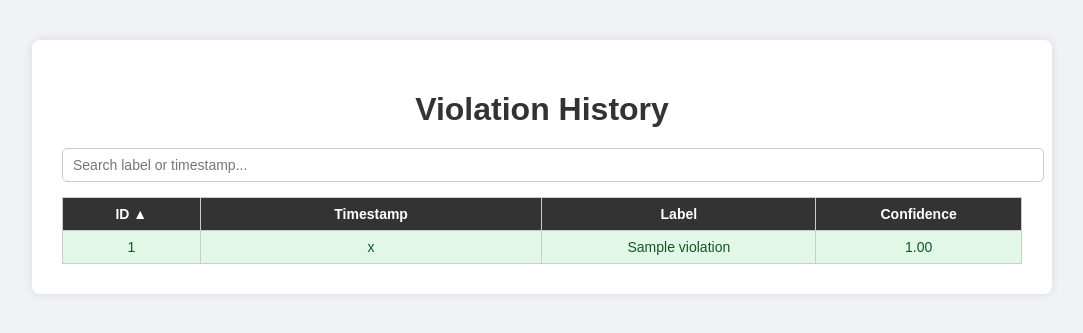
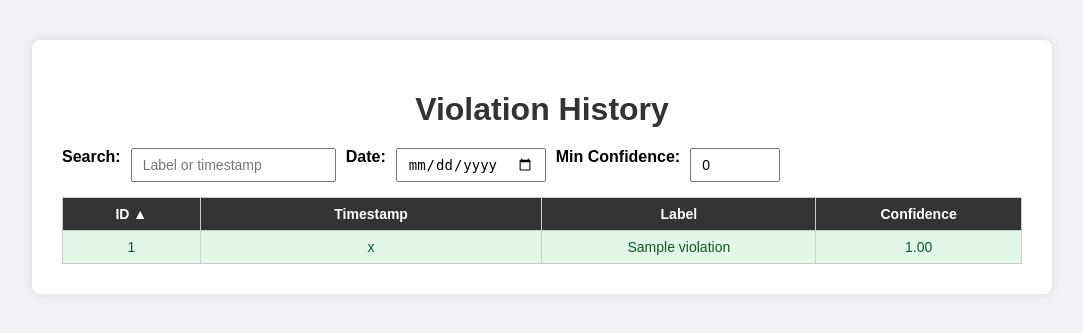
Before and after one commit to Edgarinis/Baigiamas, a Flask app: page /violations in a window 1280 px wide. Shown: the part 38-371 px from the top of the page, without its empty margins (98-1181 px from the left). Run offline with Flask 3, Linux system fonts and the light colour scheme; tables that the repository leaves empty hold one stand-in row (values such as "Sample post").

Commit message:
Minor bugfix

```diff
--- a/templates/violations.html
+++ b/templates/violations.html
@@ -38,13 +38,20 @@
             margin-bottom: 20px;
         }
 
-        #search {
-            width: 100%;
-            padding: 8px 10px;
+        .filters {
+            display: flex;
+            flex-wrap: wrap;
+            gap: 10px;
             margin-bottom: 15px;
+        }
+
+        .filters input {
+            padding: 6px 10px;
             font-size: 14px;
-            border: 1px solid #ccc;
-            border-radius: 5px;
+        }
+
+        .filters label {
+            font-weight: bold;
         }
 
         table {
@@ -94,7 +101,17 @@
 
     <div class="container">
         <h1>Violation History</h1>
-        <input type="text" id="search" placeholder="Search label or timestamp..." onkeyup="filterTable()">
+
+        <div class="filters">
+            <label for="search">Search:</label>
+            <input type="text" id="search" placeholder="Label or timestamp" onkeyup="filterTable()">
+
+            <label for="dateFilter">Date:</label>
+            <input type="date" id="dateFilter" onchange="filterTable()">
+
+            <label for="confidenceFilter">Min Confidence:</label>
+            <input type="number" id="confidenceFilter" step="0.01" min="0" max="1" value="0" onchange="filterTable()">
+        </div>
 
         <table id="violationsTable">
             <thead>
@@ -120,12 +137,21 @@
 
     <script>
         function filterTable() {
-            const input = document.getElementById('search').value.toLowerCase();
+            const search = document.getElementById('search').value.toLowerCase();
+            const date = document.getElementById('dateFilter').value;
+            const minConfidence = parseFloat(document.getElementById('confidenceFilter').value) || 0;
+
             const rows = document.querySelectorAll('#violationsTable tbody tr');
             rows.forEach(row => {
                 const label = row.children[2].textContent.toLowerCase();
-                const timestamp = row.children[1].textContent.toLowerCase();
-                row.style.display = (label.includes(input) || timestamp.includes(input)) ? '' : 'none';
+                const timestamp = row.children[1].textContent;
+                const confidence = parseFloat(row.children[3].textContent);
+
+                const matchesSearch = label.includes(search) || timestamp.includes(search);
+                const matchesDate = !date || timestamp.startsWith(date);
+                const matchesConfidence = confidence >= minConfidence;
+
+                row.style.display = (matchesSearch && matchesDate && matchesConfidence) ? '' : 'none';
             });
         }
 
@@ -137,7 +163,6 @@
                 const valA = a.cells[colIndex].innerText;
                 const valB = b.cells[colIndex].innerText;
 
-                // Numeric sort if it's confidence
                 if (colIndex === 0 || colIndex === 3) {
                     return sortAsc ? valA - valB : valB - valA;
                 } else {
@@ -147,8 +172,6 @@
                 }
             });
             sortAsc = !sortAsc;
-
-            // Append rows in sorted order
             const tbody = table.tBodies[0];
             rows.forEach(row => tbody.appendChild(row));
         }
```
